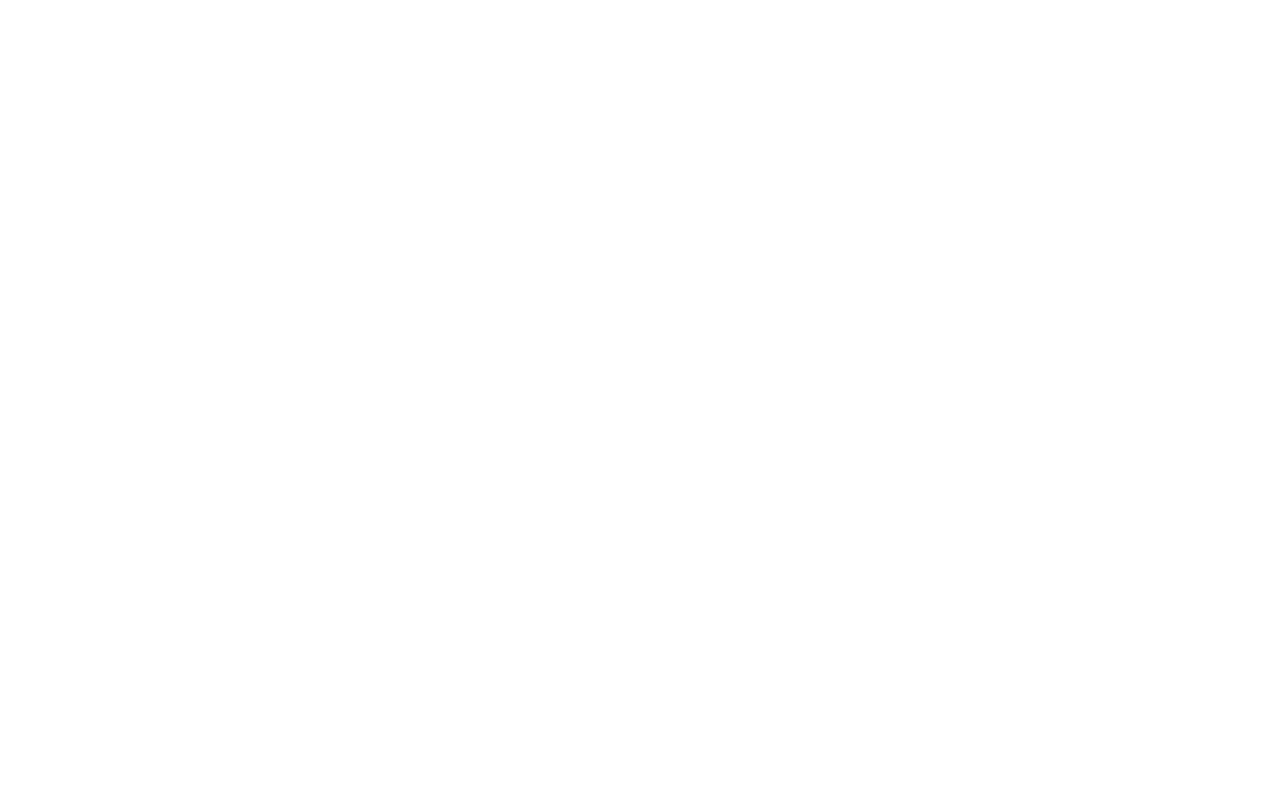
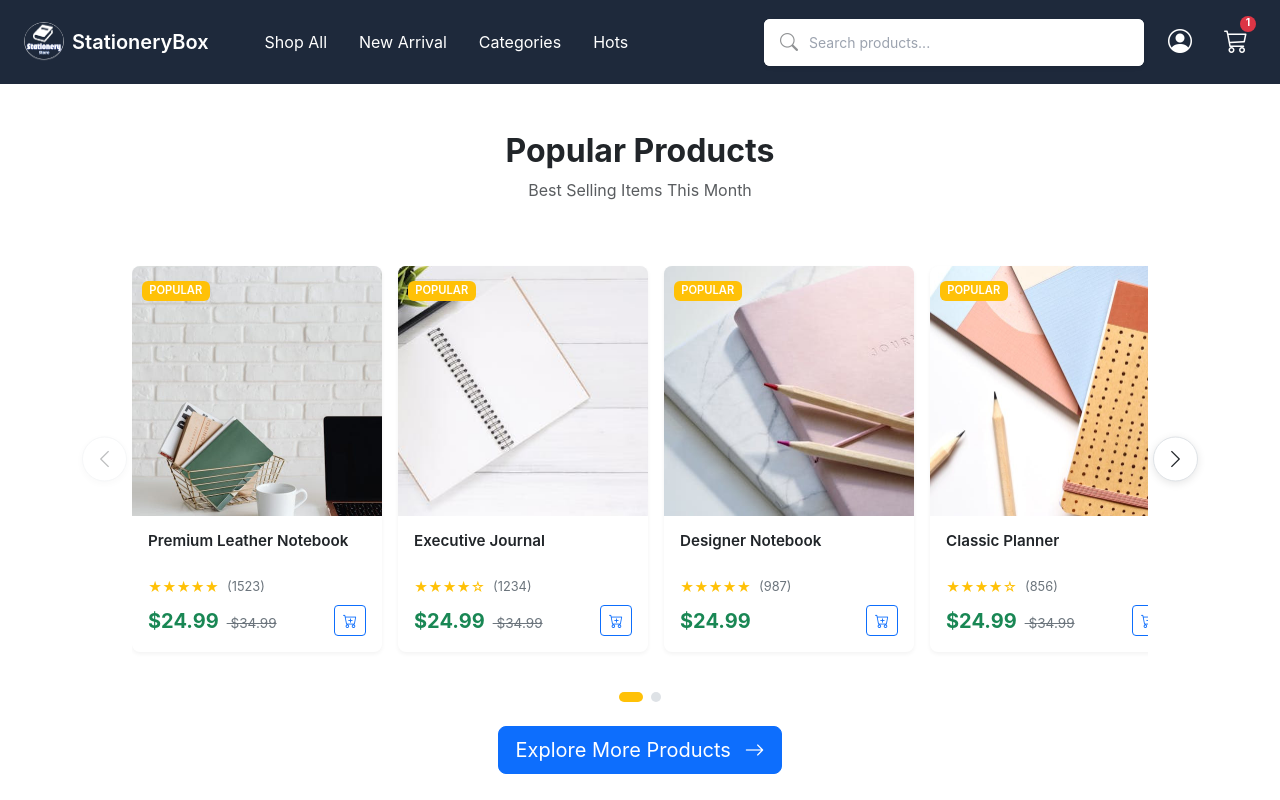
Before and after one commit to Kimheng-SOK/Stationery-Store, a Vue app: page /hots in a window 1280 px wide. Before the commit this address had no page. Shown: the top 800 px of the page. Built offline with nearby package versions, Linux system fonts and the light colour scheme; the HTML template or start-up script is replaced by a standard one.

Commit message:
add new file ProductCard.vue into file component

```diff
--- a/src/components/Footer.vue
+++ b/src/components/Footer.vue
@@ -149,7 +149,7 @@
 }
 
 .footer-main {
-  background-color: #e7e2da;
+  background-color: #ffffff;
 }
 
 .social-icon {
--- a/src/components/product/NewArrivalPreview.vue
+++ b/src/components/product/NewArrivalPreview.vue
@@ -74,7 +74,7 @@
 
 <script setup lang="ts">
 import { ref, onMounted, computed } from 'vue'
-import ProductCard from './product/ProductCard.vue'
+import ProductCard from '../product/ProductCard.vue'
 
 interface Product {
   id: number
--- a/src/components/product/PopularProduct.vue
+++ b/src/components/product/PopularProduct.vue
@@ -74,7 +74,7 @@
 
 <script setup lang="ts">
 import { ref, onMounted, computed } from 'vue'
-import ProductCard from './product/ProductCard.vue'
+import ProductCard from '../product/ProductCard.vue'
 
 interface Product {
   id: number
--- /dev/null
+++ b/src/components/product/ProductCard.vue
@@ -0,0 +1,191 @@
+<template>
+  <div class="product-card">
+    <!-- Badge -->
+    <div v-if="badge" class="product-badge">
+      <span :class="`badge bg-${badge.type}`">{{ badge.text }}</span>
+    </div>
+
+    <!-- Product Image -->
+    <div class="product-image-container">
+      <img :src="product.image" :alt="product.name" class="product-image" />
+      <div class="product-overlay">
+        <button class="btn btn-light btn-sm" @click="quickView">
+          <i class="bi bi-eye"></i> Quick View
+        </button>
+      </div>
+    </div>
+
+    <!-- Product Info -->
+    <div class="product-info">
+      <h6 class="product-title">{{ product.name }}</h6>
+      <div class="product-rating mb-2">
+        <span class="stars">{{ renderStars(product.rating) }}</span>
+        <span class="rating-count">({{ product.reviewCount }})</span>
+      </div>
+      <div class="d-flex justify-content-between align-items-center">
+        <div>
+          <span class="product-price">${{ product.price }}</span>
+          <span v-if="product.originalPrice" class="product-original-price">
+            ${{ product.originalPrice }}
+          </span>
+        </div>
+        <button class="btn btn-sm btn-outline-primary" @click="addToCart">
+          <i class="bi bi-cart-plus"></i>
+        </button>
+      </div>
+    </div>
+  </div>
+</template>
+
+<script setup lang="ts">
+interface Product {
+  id: number
+  name: string
+  price: number
+  originalPrice?: number
+  rating: number
+  reviewCount: number
+  image: string
+}
+
+interface Badge {
+  text: string
+  type: 'success' | 'danger' | 'warning' | 'primary'
+}
+
+interface Props {
+  product: Product
+  badge?: Badge
+}
+
+defineProps<Props>()
+
+const emit = defineEmits(['quick-view', 'add-to-cart'])
+
+const renderStars = (rating: number): string => {
+  return '★'.repeat(rating) + '☆'.repeat(5 - rating)
+}
+
+const quickView = () => {
+  emit('quick-view')
+}
+
+const addToCart = () => {
+  emit('add-to-cart')
+}
+</script>
+
+<style scoped>
+.product-card {
+  background: white;
+  border-radius: 8px;
+  overflow: hidden;
+  transition: all 0.3s ease;
+  height: 100%;
+  box-shadow: 0 2px 4px rgba(0, 0, 0, 0.05);
+  position: relative;
+}
+
+.product-card:hover {
+  box-shadow: 0 8px 16px rgba(0, 0, 0, 0.1);
+  transform: translateY(-4px);
+}
+
+.product-badge {
+  position: absolute;
+  top: 10px;
+  left: 10px;
+  z-index: 10;
+}
+
+.product-badge .badge {
+  font-size: 0.7rem;
+  padding: 0.35em 0.65em;
+  font-weight: 600;
+}
+
+.product-image-container {
+  position: relative;
+  overflow: hidden;
+  padding-top: 100%;
+  background: #f8f9fa;
+}
+
+.product-image {
+  position: absolute;
+  top: 0;
+  left: 0;
+  width: 100%;
+  height: 100%;
+  object-fit: cover;
+  transition: transform 0.3s ease;
+}
+
+.product-card:hover .product-image {
+  transform: scale(1.08);
+}
+
+.product-overlay {
+  position: absolute;
+  top: 0;
+  left: 0;
+  right: 0;
+  bottom: 0;
+  background: rgba(0, 0, 0, 0.6);
+  display: flex;
+  align-items: center;
+  justify-content: center;
+  opacity: 0;
+  transition: opacity 0.3s ease;
+}
+
+.product-card:hover .product-overlay {
+  opacity: 1;
+}
+
+.product-info {
+  padding: 1rem;
+}
+
+.product-title {
+  font-size: 0.95rem;
+  font-weight: 600;
+  margin-bottom: 0.5rem;
+  color: #212529;
+  min-height: 2.4em;
+  display: -webkit-box;
+  -webkit-line-clamp: 2;
+  line-clamp: 2;
+  -webkit-box-orient: vertical;
+  overflow: hidden;
+}
+
+.product-rating {
+  display: flex;
+  align-items: center;
+  gap: 0.5rem;
+}
+
+.stars {
+  color: #ffc107;
+  font-size: 0.85rem;
+}
+
+.rating-count {
+  font-size: 0.8rem;
+  color: #6c757d;
+}
+
+.product-price {
+  font-size: 1.25rem;
+  font-weight: 700;
+  color: #198754;
+}
+
+.product-original-price {
+  font-size: 0.85rem;
+  color: #6c757d;
+  text-decoration: line-through;
+  margin-left: 0.5rem;
+}
+</style>
--- a/src/components/product/ShopByCategory.vue
+++ b/src/components/product/ShopByCategory.vue
@@ -30,18 +30,10 @@
           @touchmove="drag"
           @touchend="stopDrag"
         >
-          <div
-            v-for="category in categories"
-            :key="category.id"
-            class="category-slide"
-          >
+          <div v-for="category in categories" :key="category.id" class="category-slide">
             <div class="category-card" @click="goToCategory(category)">
               <div class="category-image-wrapper">
-                <img
-                  :src="category.image"
-                  :alt="category.name"
-                  class="category-image"
-                >
+                <img :src="category.image" :alt="category.name" class="category-image" />
               </div>
               <h5 class="category-name">{{ category.name }}</h5>
             </div>
@@ -73,144 +65,144 @@
 </template>
 
 <script setup lang="ts">
-import { ref, computed, onMounted } from 'vue';
-import { useRouter } from 'vue-router';
+import { ref, computed, onMounted } from 'vue'
+import { useRouter } from 'vue-router'
 
 interface Category {
-  id: number;
-  name: string;
-  image: string;
-  slug: string;
+  id: number
+  name: string
+  image: string
+  slug: string
 }
 
-const router = useRouter();
-const sliderRef = ref<HTMLElement | null>(null);
-const isDragging = ref(false);
-const startX = ref(0);
-const scrollLeft = ref(0);
-const currentDot = ref(0);
+const router = useRouter()
+const sliderRef = ref<HTMLElement | null>(null)
+const isDragging = ref(false)
+const startX = ref(0)
+const scrollLeft = ref(0)
+const currentDot = ref(0)
 
 const categories = ref<Category[]>([
   {
     id: 1,
     name: 'Notebooks',
     image: '/public/images/notebooks/book1.jpg',
-    slug: 'notebooks'
+    slug: 'notebooks',
   },
   {
     id: 2,
     name: 'Pens & Pencils',
     image: '/public/images/pens&pencils/pen1.jpg',
-    slug: 'pens-pencils'
+    slug: 'pens-pencils',
   },
   {
     id: 3,
     name: 'Office Supplies',
     image: '/public/images/officeSupplies/office1.jpg',
-    slug: 'office-supplies'
+    slug: 'office-supplies',
   },
   {
     id: 4,
     name: 'Art Supplies',
     image: '/public/images/artSupplies/art1.jpg',
-    slug: 'art-supplies'
+    slug: 'art-supplies',
   },
   {
     id: 5,
     name: 'Sticky Notes',
     image: '/public/images/stickyNote/stick1.jpg',
-    slug: 'sticky-notes'
-  }
-]);
+    slug: 'sticky-notes',
+  },
+])
 
 onMounted(() => {
   if (sliderRef.value) {
-    sliderRef.value.addEventListener('scroll', updateCurrentDot);
+    sliderRef.value.addEventListener('scroll', updateCurrentDot)
   }
-});
+})
 
 const totalDots = computed(() => {
-  return Math.ceil(categories.value.length / 4);
-});
+  return Math.ceil(categories.value.length / 4)
+})
 
 const isAtStart = computed(() => {
-  return currentDot.value === 0;
-});
+  return currentDot.value === 0
+})
 
 const isAtEnd = computed(() => {
-  return currentDot.value >= totalDots.value - 1;
-});
+  return currentDot.value >= totalDots.value - 1
+})
 
 const scrollCarousel = (direction: 'prev' | 'next') => {
-  if (!sliderRef.value) return;
+  if (!sliderRef.value) return
 
-  const slideWidth = sliderRef.value.querySelector('.category-slide')?.clientWidth || 0;
-  const gap = 16;
-  const scrollAmount = (slideWidth + gap) * 4;
+  const slideWidth = sliderRef.value.querySelector('.category-slide')?.clientWidth || 0
+  const gap = 16
+  const scrollAmount = (slideWidth + gap) * 4
 
   if (direction === 'next') {
-    sliderRef.value.scrollBy({ left: scrollAmount, behavior: 'smooth' });
+    sliderRef.value.scrollBy({ left: scrollAmount, behavior: 'smooth' })
   } else {
-    sliderRef.value.scrollBy({ left: -scrollAmount, behavior: 'smooth' });
+    sliderRef.value.scrollBy({ left: -scrollAmount, behavior: 'smooth' })
   }
-};
+}
 
 const goToSlide = (index: number) => {
-  if (!sliderRef.value) return;
+  if (!sliderRef.value) return
 
-  const slideWidth = sliderRef.value.querySelector('.category-slide')?.clientWidth || 0;
-  const gap = 16;
-  const scrollAmount = (slideWidth + gap) * 4 * index;
+  const slideWidth = sliderRef.value.querySelector('.category-slide')?.clientWidth || 0
+  const gap = 16
+  const scrollAmount = (slideWidth + gap) * 4 * index
 
-  sliderRef.value.scrollTo({ left: scrollAmount, behavior: 'smooth' });
-};
+  sliderRef.value.scrollTo({ left: scrollAmount, behavior: 'smooth' })
+}
 
 const updateCurrentDot = () => {
-  if (!sliderRef.value) return;
+  if (!sliderRef.value) return
 
-  const slideWidth = sliderRef.value.querySelector('.category-slide')?.clientWidth || 0;
-  const gap = 16;
-  const scrollPosition = sliderRef.value.scrollLeft;
-  const slideGroup = (slideWidth + gap) * 4;
+  const slideWidth = sliderRef.value.querySelector('.category-slide')?.clientWidth || 0
+  const gap = 16
+  const scrollPosition = sliderRef.value.scrollLeft
+  const slideGroup = (slideWidth + gap) * 4
 
-  currentDot.value = Math.round(scrollPosition / slideGroup);
-};
+  currentDot.value = Math.round(scrollPosition / slideGroup)
+}
 
 const startDrag = (e: MouseEvent | TouchEvent) => {
-  if (!sliderRef.value) return;
+  if (!sliderRef.value) return
 
-  isDragging.value = true;
-  sliderRef.value.style.cursor = 'grabbing';
+  isDragging.value = true
+  sliderRef.value.style.cursor = 'grabbing'
 
-  const pageX = e instanceof MouseEvent ? e.pageX : e.touches[0].pageX;
-  startX.value = pageX - sliderRef.value.offsetLeft;
-  scrollLeft.value = sliderRef.value.scrollLeft;
-};
+  const pageX = e instanceof MouseEvent ? e.pageX : e.touches[0].pageX
+  startX.value = pageX - sliderRef.value.offsetLeft
+  scrollLeft.value = sliderRef.value.scrollLeft
+}
 
 const drag = (e: MouseEvent | TouchEvent) => {
-  if (!isDragging.value || !sliderRef.value) return;
+  if (!isDragging.value || !sliderRef.value) return
 
-  e.preventDefault();
+  e.preventDefault()
 
-  const pageX = e instanceof MouseEvent ? e.pageX : e.touches[0].pageX;
-  const x = pageX - sliderRef.value.offsetLeft;
-  const walk = (x - startX.value) * 2;
-  sliderRef.value.scrollLeft = scrollLeft.value - walk;
-};
+  const pageX = e instanceof MouseEvent ? e.pageX : e.touches[0].pageX
+  const x = pageX - sliderRef.value.offsetLeft
+  const walk = (x - startX.value) * 2
+  sliderRef.value.scrollLeft = scrollLeft.value - walk
+}
 
 const stopDrag = () => {
-  isDragging.value = false;
+  isDragging.value = false
   if (sliderRef.value) {
-    sliderRef.value.style.cursor = 'grab';
+    sliderRef.value.style.cursor = 'grab'
   }
-};
+}
 
 const goToCategory = (category: Category) => {
   router.push({
     path: '/shop',
-    query: { category: category.slug }
-  });
-};
+    query: { category: category.slug },
+  })
+}
 </script>
 
 <style scoped>
@@ -266,7 +258,7 @@ const goToCategory = (category: Category) => {
   overflow: hidden;
   cursor: pointer;
   transition: all 0.3s ease;
-  box-shadow: 0 2px 4px rgba(0,0,0,0.05);
+  box-shadow: 0 2px 4px rgba(0, 0, 0, 0.05);
   text-align: center;
   padding-bottom: 1.5rem;
   height: 100%;
@@ -274,7 +266,7 @@ const goToCategory = (category: Category) => {
 
 .category-card:hover {
   transform: translateY(-8px);
-  box-shadow: 0 8px 16px rgba(0,0,0,0.15);
+  box-shadow: 0 8px 16px rgba(0, 0, 0, 0.15);
 }
 
 .category-image-wrapper {
@@ -318,12 +310,12 @@ const goToCategory = (category: Category) => {
   cursor: pointer;
   z-index: 10;
   transition: all 0.3s ease;
-  box-shadow: 0 2px 8px rgba(0,0,0,0.1);
+  box-shadow: 0 2px 8px rgba(0, 0, 0, 0.1);
 }
 
 .carousel-btn:hover:not(:disabled) {
   background: #f8f9fa;
-  box-shadow: 0 4px 12px rgba(0,0,0,0.15);
+  box-shadow: 0 4px 12px rgba(0, 0, 0, 0.15);
 }
 
 .carousel-btn:disabled {
--- a/src/main.ts
+++ b/src/main.ts
@@ -2,7 +2,7 @@ import { createApp } from 'vue'
 import { createPinia } from 'pinia'
 import 'bootstrap/dist/css/bootstrap.min.css'
 import 'bootstrap/dist/js/bootstrap.bundle.min.js'
-import "bootstrap-icons/font/bootstrap-icons.css";
+import 'bootstrap-icons/font/bootstrap-icons.css'
 import App from './App.vue'
 import router from './router'
 
--- a/src/router/user.ts
+++ b/src/router/user.ts
@@ -2,7 +2,7 @@ import ClientAdminLayout from '../layouts/ClientLayout.vue'
 import ShopView from '../views/user/ShopView.vue'
 import NewArrivalView from '../views/user/NewArrivalView.vue'
 import ShopByCategory from '@/components/product/ShopByCategory.vue'
-// import PopularProduct from '@/components/product/PopularProduct.vue'
+import PopularProduct from '@/components/product/PopularProduct.vue'
 
 export default [
   {
@@ -18,7 +18,7 @@ export default [
       { path: '/shop', name: 'Shop', component: ShopView },
       { path: '/new-arrival', name: 'NewArrival', component: NewArrivalView },
       { path: '/categories', name: 'ShopByCategory', component: ShopByCategory },
-      // { path: 'popular', name: 'PopularProduct', component: PopularProduct },
+      { path: '/hots', name: 'PopularProduct', component: PopularProduct },
 
       {
         path: '/terms',
```
